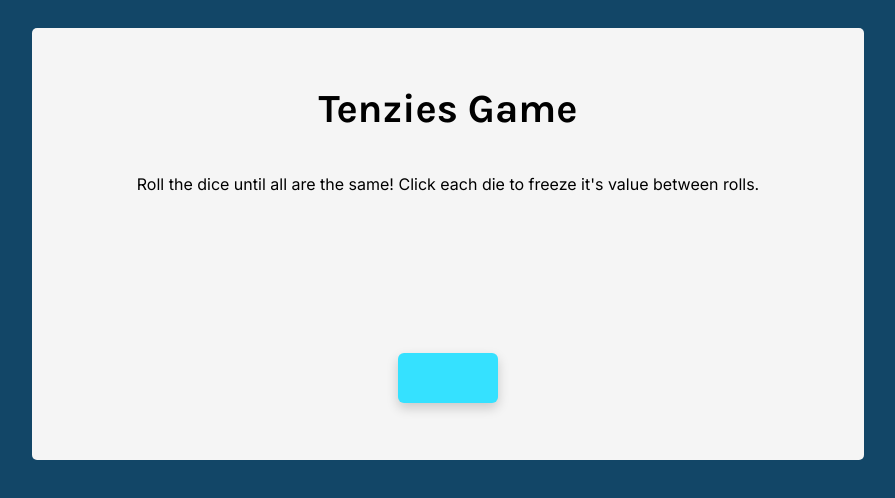
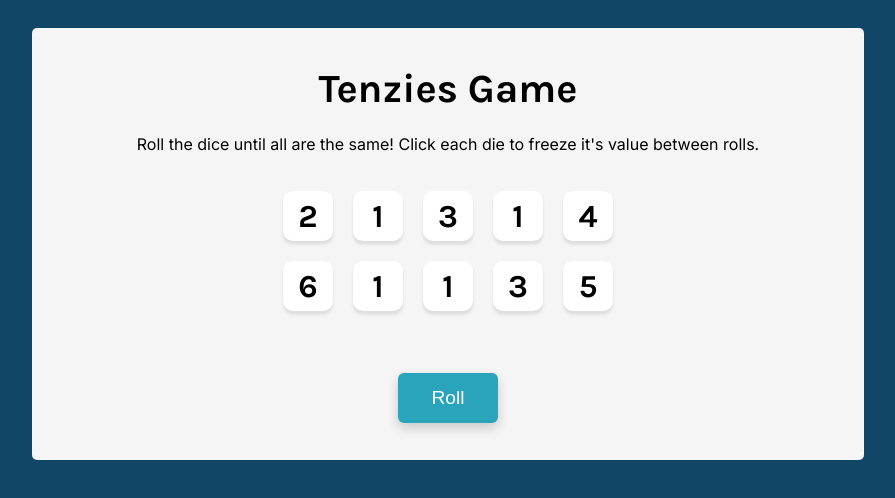
Before and after one commit to ondairos/tenzies_game, a React (Vite) app: page / in a window 1280 px wide. Shown: the top 498 px of the page, without its empty margins (192-1087 px from the left). Built offline with nearby package versions, Linux system fonts and the light colour scheme.

Commit message:
added initial functions for dice and game

```diff
--- a/src/App.css
+++ b/src/App.css
@@ -60,7 +60,7 @@ p {
   width: 100px;
   border: none;
   border-radius: 6px;
-  background-color: #35e1ff;
+  background-color: #29a4ba;
   color: white;
   cursor: pointer;
   font-size: 1.2rem;
--- a/src/App.jsx
+++ b/src/App.jsx
@@ -1,22 +1,83 @@
-import { useState } from "react";
+import { useEffect, useState } from "react";
 import "./App.css";
-import Confetti from "react-confetti"
-import Die from "./components/Die"
+import Confetti from "react-confetti";
+import Die from "./components/Die";
 
 function App() {
-  const [count, setCount] = useState(0);
+  // initliaze state for dice and tenzies endgame
+  const [dice, setDice] = useState(allNewDice());
+  const [tenzies, setTenzies] = useState(false);
+
+
+  // react effect if we have tenzies or not
+  useEffect(() => {
+    const firstValue = dice[0].value
+    //check if all dice are held
+    const allHeld = dice.every(die => die.held)
+    // check if all dice have the same number
+    const allSameNumber = dice.every(die => die.value === firstValue)
+    if (allHeld && allSameNumber) {
+      setTenzies(true)
+    }
+  }, [dice])
+
+  // get random dice value
+  function randomDieValue() {
+    return Math.ceil(Math.random() * 6);
+  }
+
+  // all new dice array
+  function allNewDice() {
+    const newDiceArray = [];
+    for (let i = 0; i < 10; i++) {
+      const newDie = {
+        value: randomDieValue(),
+        held: false,
+        id: i + 1,
+      };
+      newDiceArray.push(newDie);
+    }
+    return newDiceArray;
+  }
+
+  // display dice elements
+  const diceElements = dice.map((die) => {
+    return <Die key={die.id} {...die} hold={() => holdDice(die.id)} />;
+  });
+
+  // roll and hold dice functions
+  function rollUnheldDice() {
+    if (!tenzies) {
+      setDice((oldDice) =>
+        oldDice.map((die, i) =>
+          die.held ? die : { value: randomDieValue(), held: false, id: i + 1 }
+        )
+      );
+    } else {
+      setDice(allNewDice());
+      setTenzies(false);
+    }
+  }
+
+  function holdDice(id) {
+    setDice((prevDice) =>
+      prevDice.map((die) => {
+        return die.id === id ? { ...die, held: !die.held } : die;
+      })
+    );
+  }
+
 
   return (
     <main>
+      {tenzies && <Confetti />}
       <h1>Tenzies Game</h1>
       <p>
         Roll the dice until all are the same! Click each die to freeze it's
         value between rolls.
       </p>
-      <div className="die-container">
-        {/* <Die></Die> */}
-      </div>
-      <button className="roll-dice"></button>
+      <div className="die-container">{diceElements}</div>
+      <button className="roll-dice">{tenzies ? "Reset Game" : "Roll"}</button>
     </main>
   );
 }
--- a/src/components/Die.jsx
+++ b/src/components/Die.jsx
@@ -7,7 +7,7 @@ export const Die = (props) => {
 
   return (
     <div className="die-face" onClick={props.hold} style={styles}>
-      <h2 className="die-num"></h2>
+      <h2 className="die-num">{props.value}</h2>
     </div>
   );
 };
```
